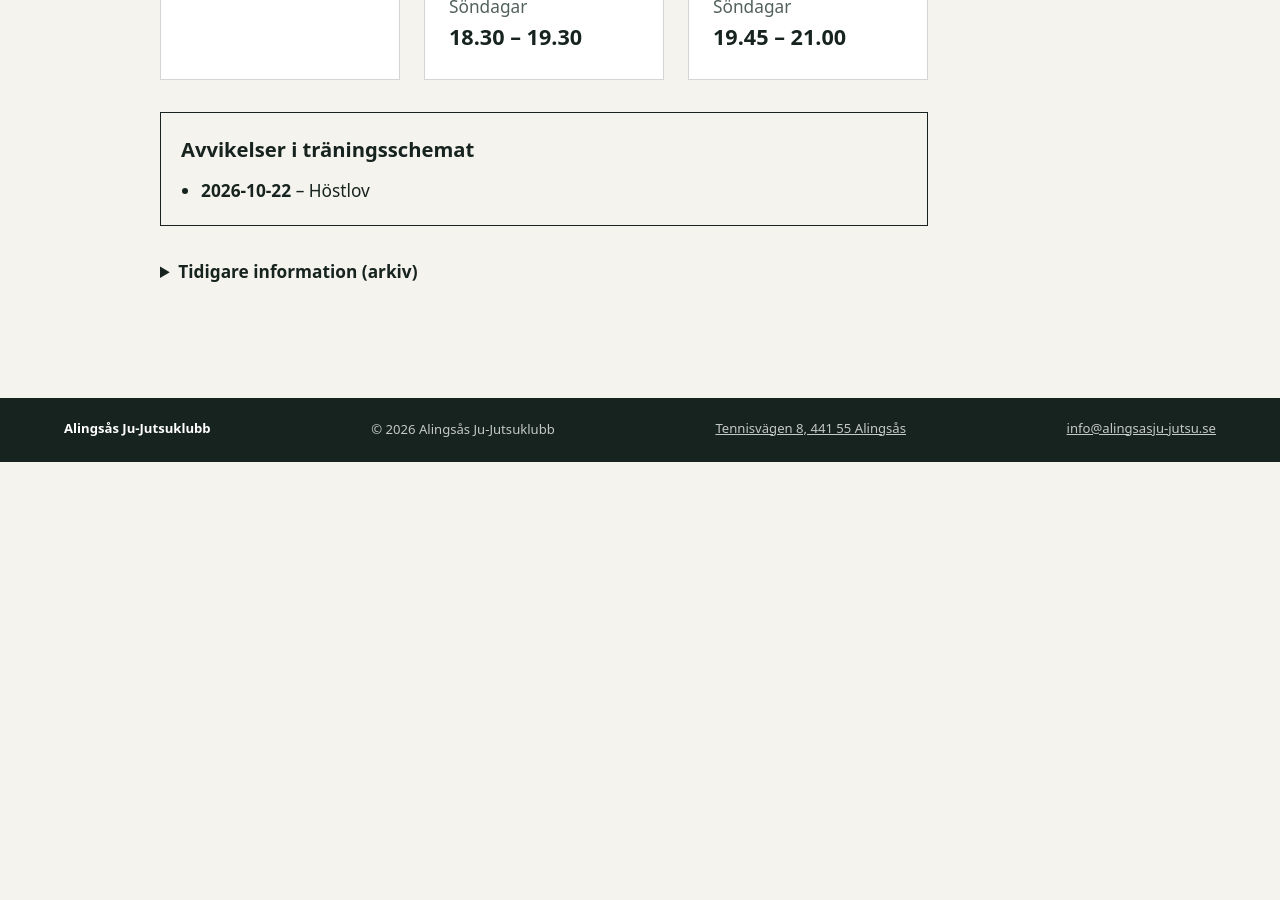
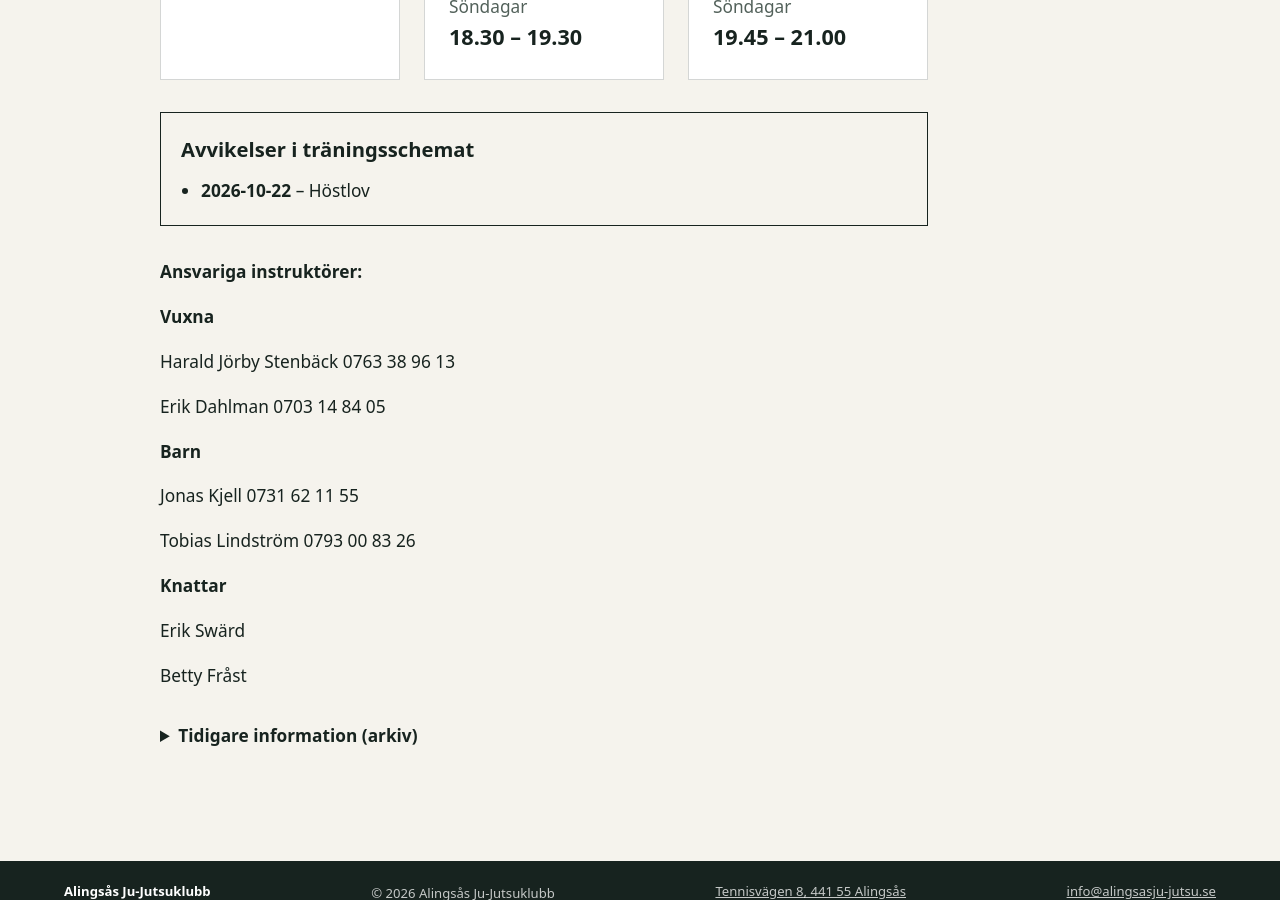
Before and after one commit to Alingsas-Ju-Jutsu/alingsasju-jujutsu.se, a Jekyll site: the page built from _club_pages/schema.md, in a window 1280 px wide and 900 px high, scrolled down 830 px. Built offline with Jekyll 4.4.1, drawn with Linux system fonts in a browser that asks for light colours; before the commit the page ends 1292 px from its top, so only the background shows below that; part of the change alters nothing that is shown.

Commit message:
add back

```diff
--- a/_club_pages/schema.md
+++ b/_club_pages/schema.md
@@ -10,15 +10,9 @@ description: Aktuella träningstider för knattar, barn och vuxna hos Alingsås
 
 
 ## Aktuella träningstider
+
 {% include training-schedule.html %}
 
-{% capture historical_content %}
-
-
-Detta är ett tidigare schema; aktuella träningstider visas ovan.
-Terminsstart 15 Januari
-
-![Bild från SCHEMA](<{{ '/assets/archive/2d416e4f25efdeb4af7b8391.png' | relative_url }}>)
 
 **Ansvariga instruktörer:**
 
@@ -40,6 +34,14 @@ Erik Swärd
 
 Betty Fråst
 
+{% capture historical_content %}
+
+
+Detta är ett tidigare schema; aktuella träningstider visas ovan.
+Terminsstart 15 Januari
+
+![Bild från SCHEMA](<{{ '/assets/archive/2d416e4f25efdeb4af7b8391.png' | relative_url }}>)
+
 
 {% endcapture %}
 {% include historical-content.html content=historical_content %}
```
